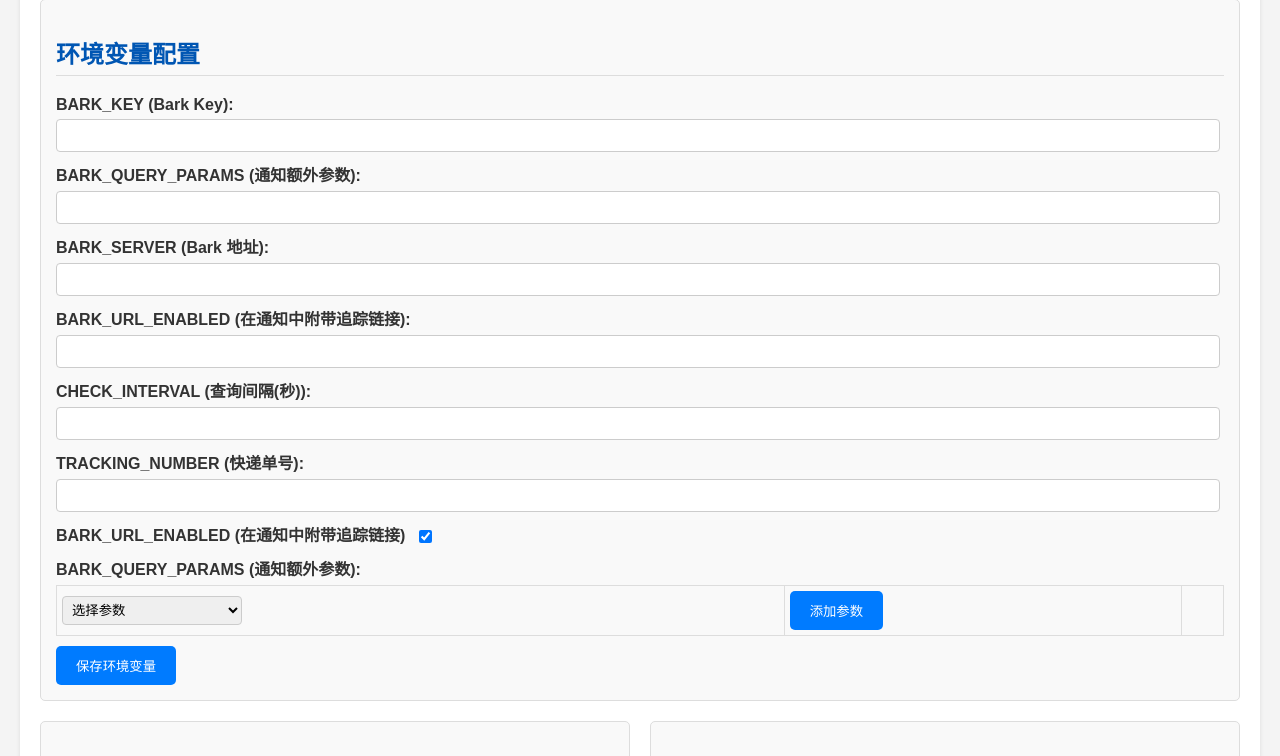
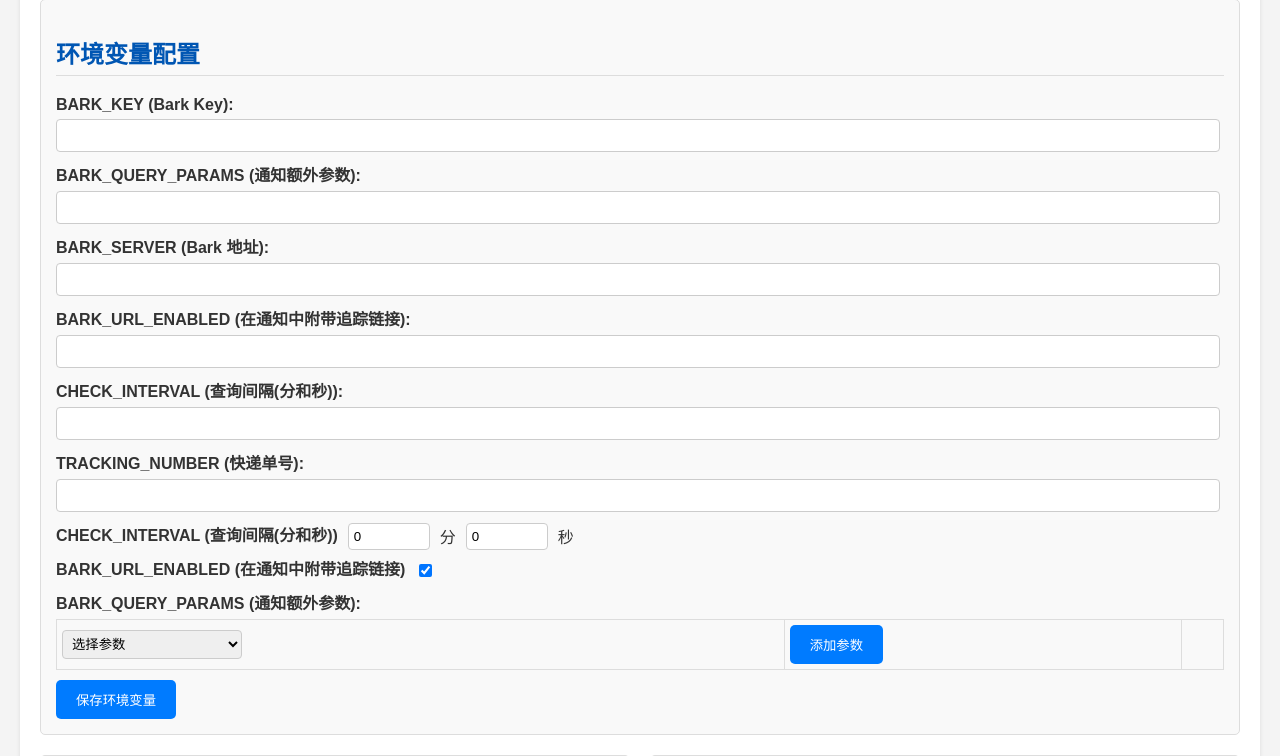
Before and after one commit to Szyoo/jppost-tracker, a Flask app: page / in a window 1280 px wide. Shown: the part 119-875 px from the top of the page. Run offline with Flask 3, Linux system fonts and the light colour scheme; some libraries are stand-ins or nearby versions.

Commit message:
Refine check interval inputs and update UI

```diff
--- a/src/static/app.js
+++ b/src/static/app.js
@@ -10,10 +10,14 @@ const app = createApp({
         const socket = ref(null);
 
         const envVars = ref(window.initialEnvVars || {});
+        // 分秒输入框
+        const rawInterval = Number(envVars.value.CHECK_INTERVAL || 0);
+        const intervalMin = ref(Math.floor(rawInterval / 60));
+        const intervalSec = ref(rawInterval % 60);
         // 环境变量中文说明
         const envDesc = {
             TRACKING_NUMBER: '快递单号',
-            CHECK_INTERVAL: '查询间隔(秒)',
+            CHECK_INTERVAL: '查询间隔(分和秒)',
             BARK_SERVER: 'Bark 地址',
             BARK_KEY: 'Bark Key',
             BARK_QUERY_PARAMS: '通知额外参数',
@@ -122,6 +126,7 @@ const app = createApp({
             try {
                 envVars.value.BARK_QUERY_PARAMS = buildQuery(barkParams.value);
                 envVars.value.BARK_URL_ENABLED = includeUrl.value ? '1' : '0';
+                envVars.value.CHECK_INTERVAL = String(intervalMin.value * 60 + Number(intervalSec.value));
                 const response = await fetch('/update_env', {
                     method: 'POST',
                     headers: { 'Content-Type': 'application/json' },
@@ -238,6 +243,8 @@ const app = createApp({
             paramOptions,
             availableParams,
             includeUrl,
+            intervalMin,
+            intervalSec,
             newParam,
             addParam,
             removeParam
--- a/src/static/style.css
+++ b/src/static/style.css
@@ -182,3 +182,10 @@ h3 {
   gap: 10px;
   margin-bottom: 5px;
 }
+
+.time-input {
+  width: 70px;
+  padding: 5px;
+  border: 1px solid #ccc;
+  border-radius: 4px;
+}
--- a/src/templates/index.html
+++ b/src/templates/index.html
@@ -17,9 +17,15 @@
       <div class="section">
         <h2>环境变量配置</h2>
         <form @submit.prevent="saveEnv" class="env-form">
-          <div v-for="(value, key) in envVars" :key="key" v-if="key !== 'BARK_QUERY_PARAMS' && key !== 'BARK_URL_ENABLED'">
+          <div v-for="(value, key) in envVars" :key="key" v-if="key !== 'BARK_QUERY_PARAMS' && key !== 'BARK_URL_ENABLED' && key !== 'CHECK_INTERVAL'">
             <label :for="key">[[ key ]] ([[ envDesc[key] ]]):</label>
             <input type="text" :id="key" v-model="envVars[key]" />
+          </div>
+
+          <div v-if="envVars['CHECK_INTERVAL'] !== undefined" class="inline-field">
+            <label>CHECK_INTERVAL ([[ envDesc['CHECK_INTERVAL'] ]])</label>
+            <input type="number" min="0" v-model.number="intervalMin" class="time-input" /> 分
+            <input type="number" min="0" max="59" v-model.number="intervalSec" class="time-input" /> 秒
           </div>
 
           <div v-if="envVars['BARK_URL_ENABLED'] !== undefined" class="inline-field">
```
Also changed, not shown: README.md.
